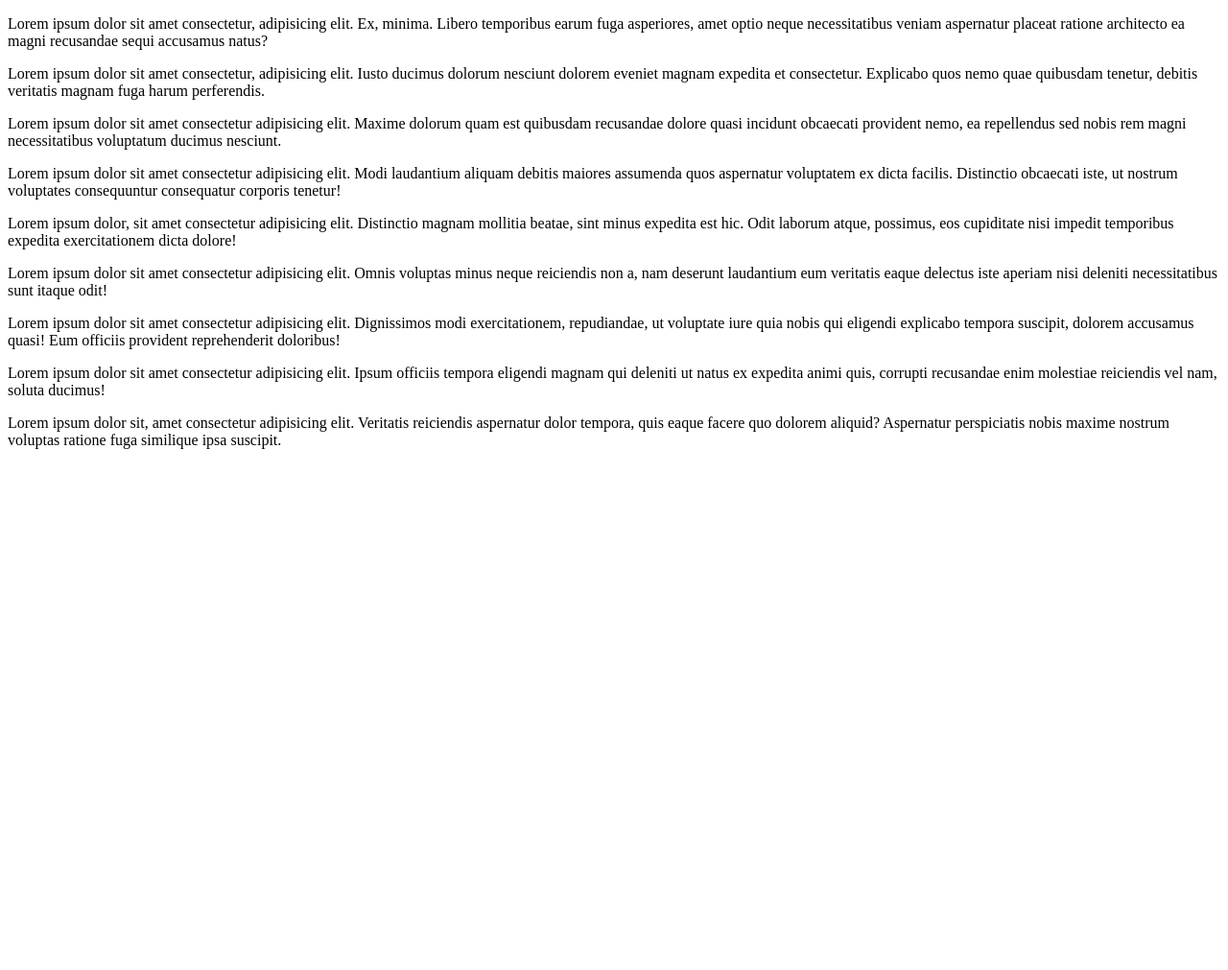
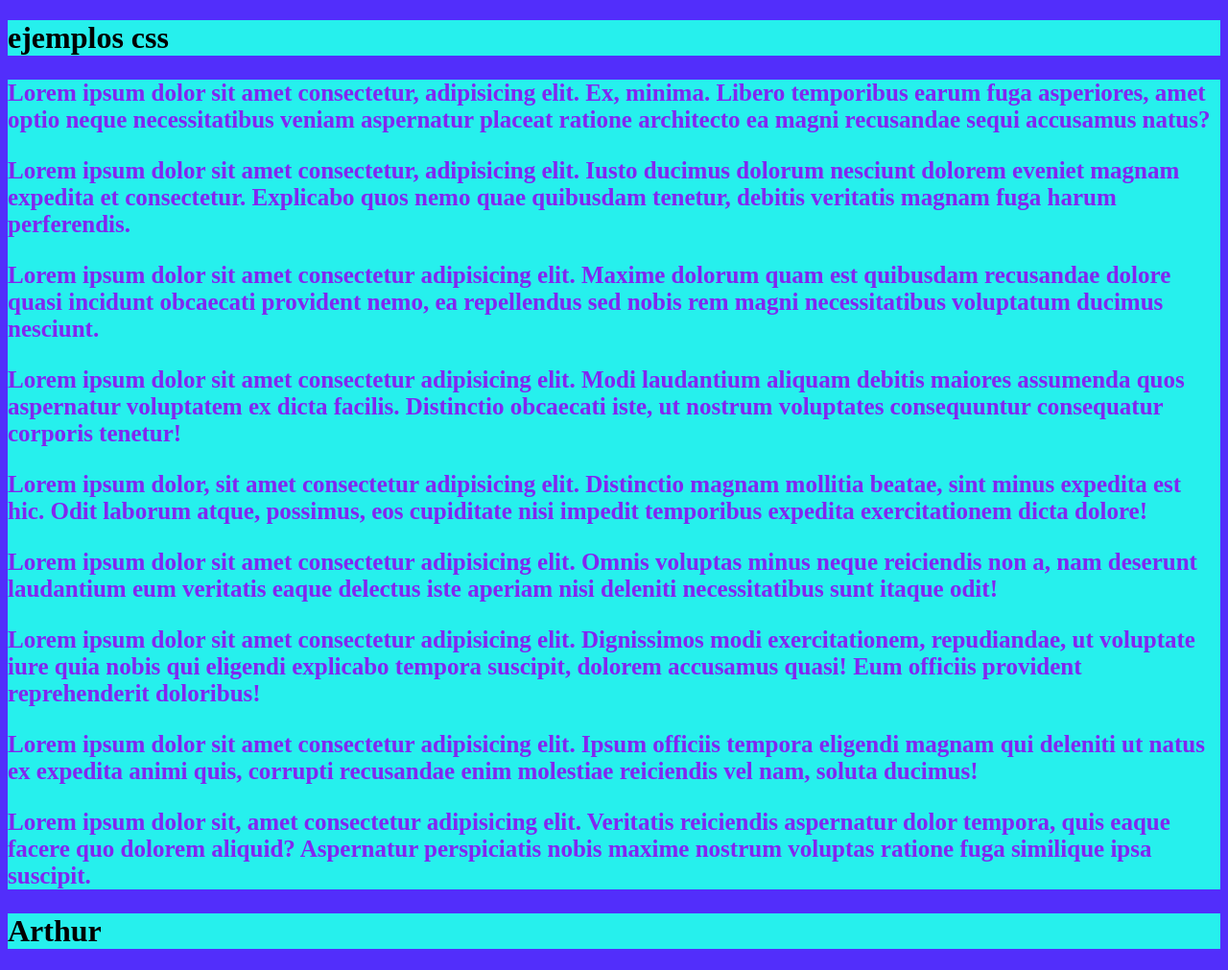
Before and after one commit to lanselot27049080/clasecc, a plain HTML site: page index.html in a window 1280 px wide. Shown: the whole page at 96% size. Before the commit the page ends 800 px from the top, so only its background shows below. Drawn offline with Linux system fonts and the light colour scheme.

Commit message:
practica con css (colores, letra, fondo)
lenguaje css (letra, tamaño letra, color, fondo, color fondo en: body, main, header,footer.

```diff
--- /dev/null
+++ b/estilos.css
@@ -0,0 +1,29 @@
+p {
+    font-size: 25px;
+    font-family: "lucida handwriting";
+    font-weight: bold;
+    color:#8226F0;
+    text-align: left;
+
+
+}
+
+body {
+    background-color:#522EFB;
+}
+
+header {
+    background-color:#26F0ED;
+
+}
+
+
+main {
+    background-color:#26F0ED;
+
+}
+
+footer {
+    background-color:#26F0ED;
+
+}
--- a/index.html
+++ b/index.html
@@ -4,9 +4,13 @@
     <meta charset="UTF-8">
     <meta name="viewport" content="width=device-width, initial-scale=1.0">
     <title>Document</title>
+    <link rel="stylesheet" href="estilos.css">
+
+
 </head>
 <body>
 <header>
+    <H1>ejemplos css</H1>
 
 </header>
     <main>
@@ -31,7 +35,7 @@
         </section>
     </main>
     <footer>
-
+        <h1>Arthur</h1>
     </footer>
 </body>
 </html>
```
